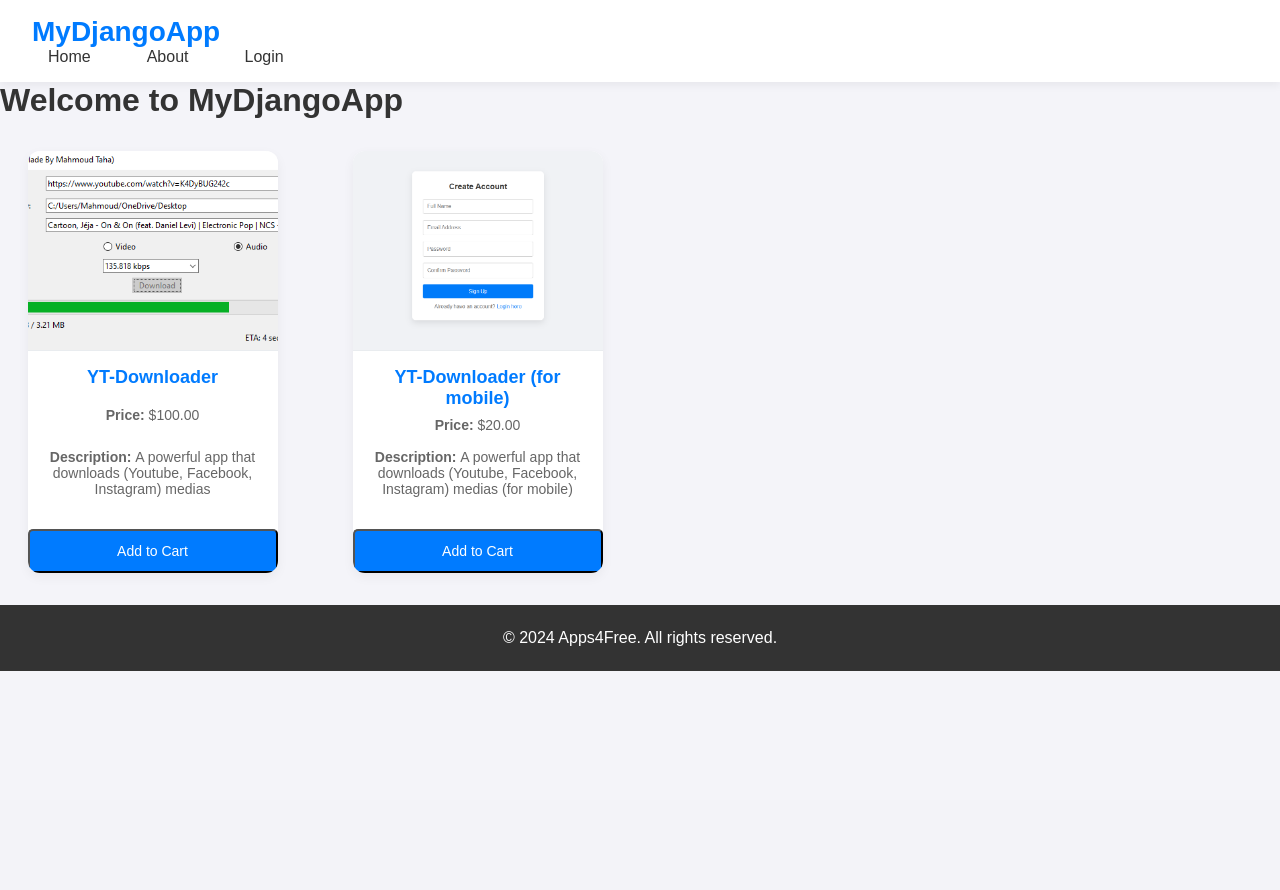
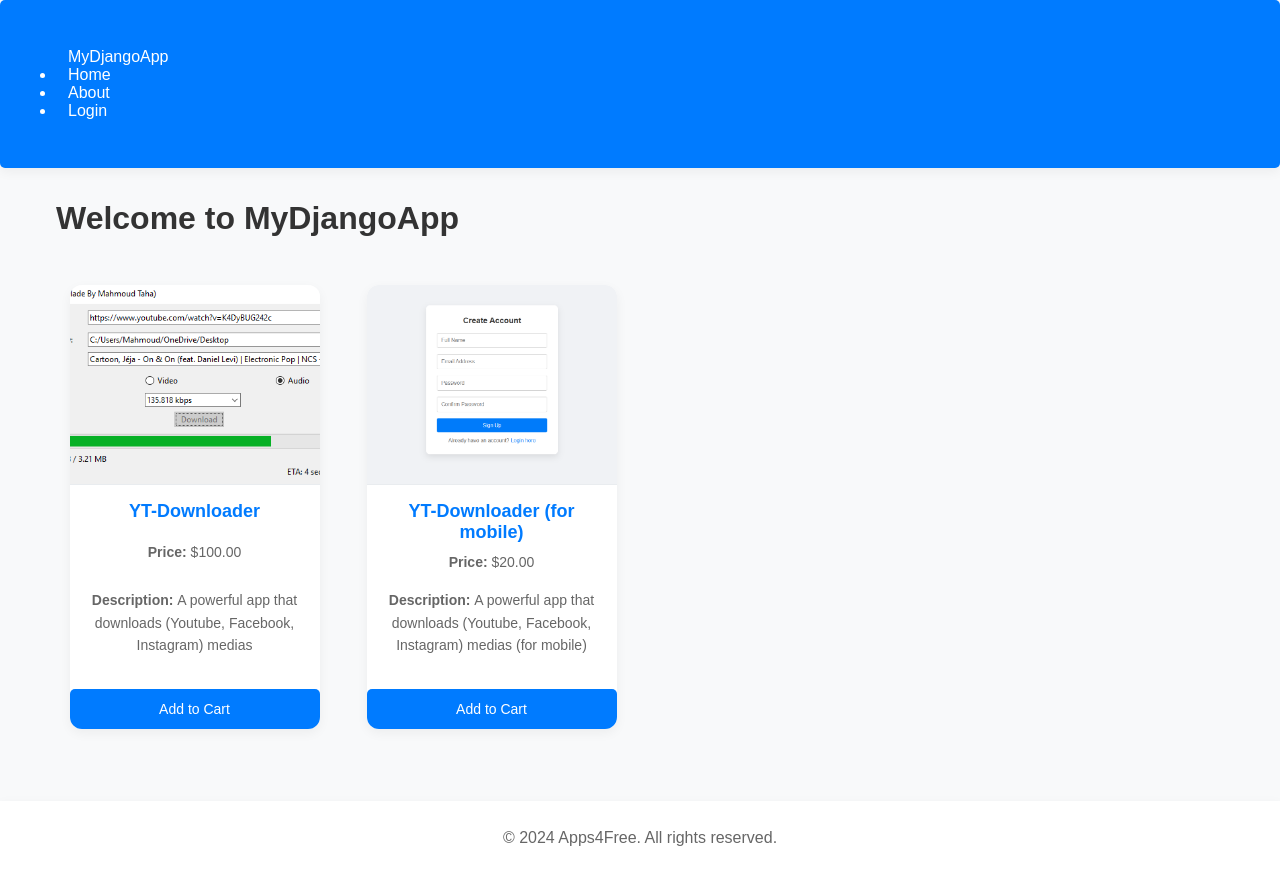
Before and after one commit to Mahmoud732/My-web-app, a Django app: page / in a window 1280 px wide. Before the commit the page ends 671 px from the top, so only its background shows below. Run offline with Django 5.2, Linux system fonts and the light colour scheme; data comes from the database, SQL or seed files in the repository.

Commit message:
Initial commit

```diff
--- a/Project/static/css/style.css
+++ b/Project/static/css/style.css
@@ -8,70 +8,14 @@
 
 body, html {
     height: 100%;
-    background-color: #f4f4f9;
+    background-color: #f8f9fa;
     color: #333;
 }
 
-/* Navbar Styles */
-.navbar {
-    background-color: #fff;
-    width: 100%;
-    padding: 1rem 2rem;
-    box-shadow: 0 4px 8px rgba(0, 0, 0, 0.05);
-    position: sticky;
-    top: 0;
-    z-index: 1000;
-}
-
-.navbar .brand {
-    font-size: 28px;
-    color: #007bff;
-    text-decoration: none;
-    font-weight: 600;
-}
-
-.navbar .nav-links {
-    list-style: none;
-    display: flex;
-    gap: 1.5rem;
-    margin-left: auto;
-}
-
-.navbar .nav-links a {
-    font-size: 16px;
-    color: #333;
-    text-decoration: none;
-    padding: 0.5rem 1rem;
-    border-radius: 30px;
-    transition: background-color 0.3s, color 0.3s;
-}
-
-.navbar .nav-links a:hover {
-    background-color: #007bff;
-    color: #fff;
-}
-
-/* Banner Section */
-.banner {
-    width: 100%;
-    height: 300px;
-    background: linear-gradient(rgba(0, 0, 0, 0.3), rgba(0, 0, 0, 0.3)), url('/static/images/banner.jpg') center/cover no-repeat;
-    display: flex;
-    justify-content: center;
-    align-items: center;
-    color: #fff;
-    text-align: center;
-}
-
-.banner h1 {
-    font-size: 48px;
-    font-weight: 700;
-    letter-spacing: 2px;
-}
-
-.banner p {
-    font-size: 20px;
-    margin-top: 1rem;
+.container {
+    max-width: 1200px;
+    margin: 2rem auto;
+    padding: 0 1rem;
 }
 
 /* Products Grid Layout - 4 Cards in a Row */
@@ -173,41 +117,139 @@ body, html {
         grid-template-columns: 1fr;
     }
 }
-
-/* Footer */
+/* Footer Styles */
 footer {
-    background-color: #333;
-    color: #fff;
-    padding: 1.5rem 2rem;
+    background-color: #fff;
+    padding: 1.5rem 0;
     text-align: center;
+    color: #666;
+    margin-top: 40px;
+    box-shadow: 0 4px 12px rgba(0, 0, 0, 0.05);
 }
 
 footer a {
     color: #007bff;
     text-decoration: none;
+    transition: color 0.3s ease;
 }
 
 footer a:hover {
+    color: #0056b3;
     text-decoration: underline;
 }
 
-/* Responsive Design */
-@media (max-width: 768px) {
-    .navbar .nav-links {
+/* Navbar Styles */
+.navbar {
+    background-color: #007bff;
+    color: white;
+    padding: 1rem;
+    box-shadow: 0 4px 12px rgba(0, 0, 0, 0.05);
+    border-radius: 5px;
+}
+
+.navbar a {
+    color: white;
+    text-decoration: none;
+    padding: 0.75rem;
+    border-radius: 5px;
+    transition: background-color 0.3s ease;
+}
+
+.navbar a:hover {
+    background-color: #0056b3;
+}
+
+.navbar-brand {
+    font-size: 1.5rem;
+    font-weight: 700;
+    color: white;
+}
+
+.navbar-nav {
+    display: flex;
+    justify-content: space-between;
+}
+
+/* Buttons */
+.btn-primary {
+    background-color: #007bff;
+    border: none;
+    padding: 0.75rem 1.25rem;
+    color: white;
+    font-size: 1rem;
+    border-radius: 5px;
+    cursor: pointer;
+    transition: background-color 0.3s ease;
+}
+
+.btn-primary:hover {
+    background-color: #0056b3;
+}
+
+.btn-secondary {
+    background-color: #6c757d;
+    border: none;
+    padding: 0.75rem 1.25rem;
+    color: white;
+    font-size: 1rem;
+    border-radius: 5px;
+    cursor: pointer;
+    transition: background-color 0.3s ease;
+}
+
+.btn-secondary:hover {
+    background-color: #565e64;
+}
+
+/* Headings and Paragraphs */
+h1, h2, h3, h4, h5, h6 {
+    color: #333;
+    margin-bottom: 1rem;
+    font-weight: 600;
+}
+
+p {
+    color: #666;
+    line-height: 1.6;
+    margin-bottom: 1rem;
+}
+
+/* Links */
+a {
+    color: #007bff;
+    text-decoration: none;
+    transition: color 0.3s ease;
+}
+
+a:hover {
+    color: #0056b3;
+    text-decoration: underline;
+}
+
+/* Responsive Global Styles */
+/* Ensure the layout adjusts well on smaller screens */
+@media (max-width: 480px) {
+    .navbar {
         flex-direction: column;
+        align-items: flex-start;
+    }
+
+    .navbar-nav {
+        flex-direction: column;
+        width: 100%;
+        text-align: center;
+    }
+
+    .products-wrapper {
+        grid-template-columns: 1fr;
         gap: 10px;
     }
 
-    .banner {
-        height: 200px;
+    footer {
+        padding: 1rem;
     }
 
-    .banner h1 {
-        font-size: 32px;
-    }
-
-    .product-card {
-        width: 100%;
-        max-width: none;
+    h1 {
+        font-size: 2rem;
     }
 }
```
Also changed, not shown: static/css/style.css (+120 -78 lines).
